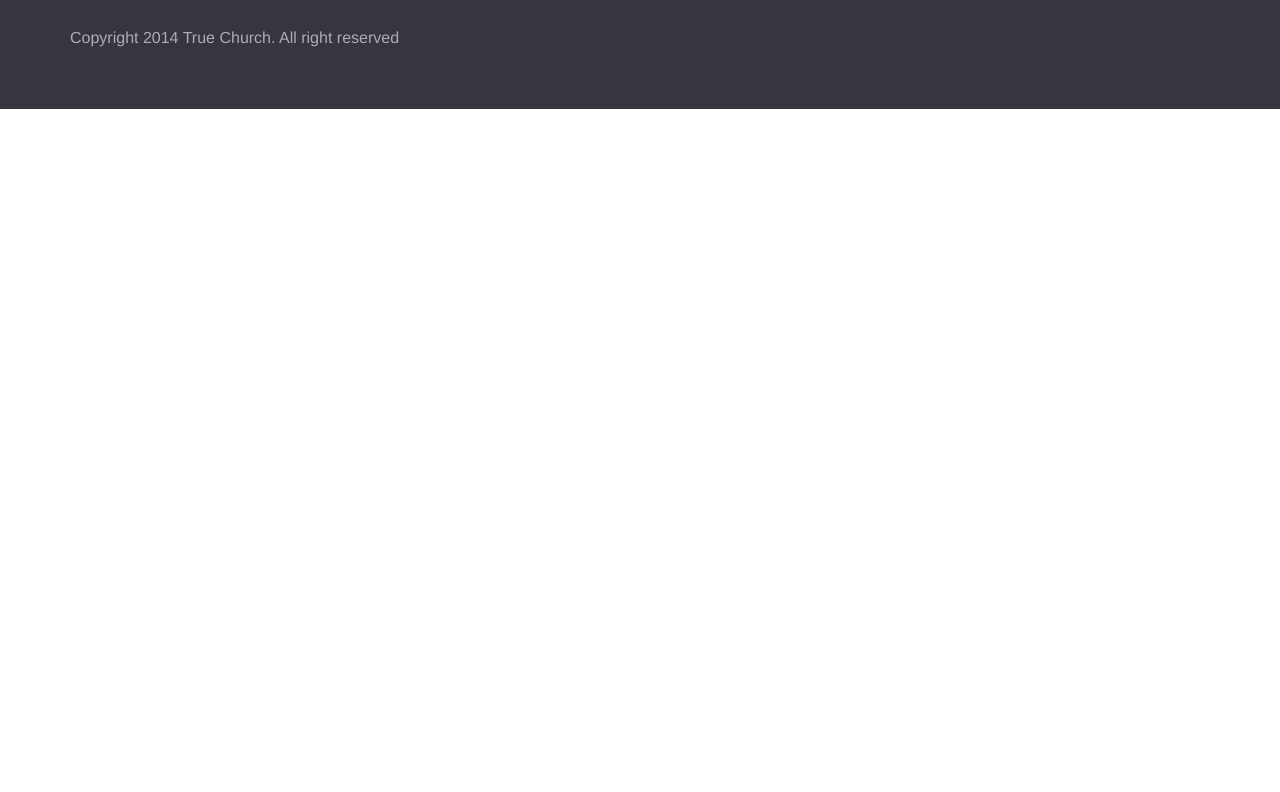
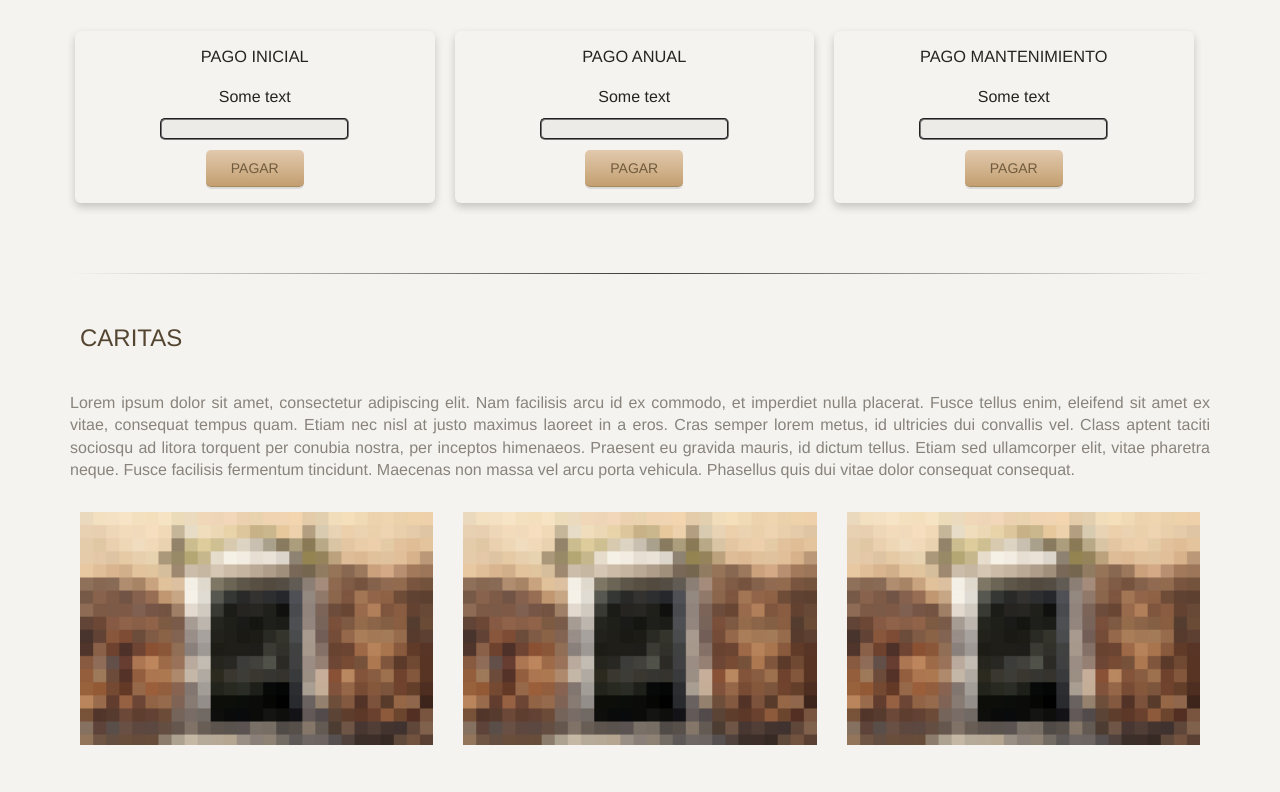
Before and after one commit to afrubioarmas/ParroquiaAsuncionDelSenor, a React (Create React App) app in the folder frontend/: page /pagos in a window 1280 px wide. Shown: the part 688-1480 px from the top of the page. Before the commit the page ends 800 px from the top, so only its background shows below. Built offline with nearby package versions, Linux system fonts and the light colour scheme; what react-google-maps would draw is missing.

Commit message:
Services page

```diff
--- /dev/null
+++ b/frontend/src/containers/Main/Services/Services.css
@@ -0,0 +1,51 @@
+* {
+    box-sizing: border-box;
+  }
+
+  body {
+    font-family: Arial, Helvetica, sans-serif;
+  }
+
+  a {
+      margin-top: 10px;
+  }
+
+  input {
+    border-style: groove;
+    border-radius: 5px;
+    background-color: #e2e1dc6b;
+  }
+
+  /* Float four columns side by side */
+  .column {
+    float: left;
+    width: 33%;
+    padding: 0 10px;
+  }
+
+  /* Remove extra left and right margins, due to padding in columns */
+  .row {margin: 20px -5px;}
+
+  /* Clear floats after the columns */
+  .row:after {
+    content: "";
+    display: table;
+    clear: both;
+  }
+
+  /* Style the counter cards */
+  .card {
+    box-shadow: 0 4px 8px 0 rgba(0, 0, 0, 0.2); /* this adds the "card" effect */
+    padding: 16px;
+    text-align: center;
+    background-color: #F4F3EF;
+  }
+
+  /* Responsive columns - one column layout (vertical) on small screens */
+  @media screen and (max-width: 600px) {
+    .column {
+      width: 100%;
+      display: block;
+      margin-bottom: 20px;
+    }
+  }
--- /dev/null
+++ b/frontend/src/containers/Main/Services/Services.js
@@ -0,0 +1,95 @@
+import React, { Component } from 'react';
+
+import './Services.css';
+
+class Services extends Component {
+    render() {
+        return (
+            <React.Fragment>
+                <div className="page-head">
+                    <div className="container">
+                        <h2 className="page-title">Servicios</h2>
+                    </div>
+                </div>
+
+                <main className="main-content">
+                    <div className="fullwidth-block">
+                        <div className="container">
+                            <div className="donation-div">
+                                <div className="row">
+                                    <div className="content col-md-12">
+                                        <h2 className="section-title">Nichos</h2>
+                                    </div>
+                                </div>
+                                <p className="donation-p">Lorem ipsum dolor sit amet, consectetur adipiscing elit. Nam facilisis arcu id ex commodo, et imperdiet nulla placerat. Fusce tellus enim, eleifend sit amet ex vitae, consequat tempus quam. Etiam nec nisl at justo maximus laoreet in a eros. Cras semper lorem metus, id ultricies dui convallis vel. Class aptent taciti sociosqu ad litora torquent per conubia nostra, per inceptos himenaeos. Praesent eu gravida mauris, id dictum tellus. Etiam sed ullamcorper elit, vitae pharetra neque. Fusce facilisis fermentum tincidunt. Maecenas non massa vel arcu porta vehicula. Phasellus quis dui vitae dolor consequat consequat.</p>
+                                <div class="row">
+                                    <div class="column">
+                                        <div class="card">
+                                            <h3>Pago Inicial</h3>
+                                            <p>Some text</p>
+                                            <input type='text'></input>
+                                            <div className="text-center">
+                                                <a href="#" className="button">Pagar</a>
+                                            </div>
+                                        </div>
+                                    </div>
+                                    <div class="column">
+                                        <div class="card">
+                                            <h3>Pago Anual</h3>
+                                            <p>Some text</p>
+                                            <input type='text'></input>
+                                            <div className="text-center">
+                                                <a href="#" className="button">Pagar</a>
+                                            </div>
+                                        </div>
+                                    </div>
+                                    <div class="column">
+                                        <div class="card">
+                                            <h3>Pago Mantenimiento</h3>
+                                            <p>Some text</p>
+                                            <input type='text'></input>
+                                            <div className="text-center">
+                                                <a href="#" className="button">Pagar</a>
+                                            </div>
+                                        </div>
+                                    </div>
+                                </div>
+                            </div>
+                            <hr className="p-separator"/>
+                            <div className="donation-div">
+                                <div className="row">
+                                    <div className="content col-md-12">
+                                        <h2 className="section-title">Caritas</h2>
+                                    </div>
+                                </div>
+                                <p className="donation-p">Lorem ipsum dolor sit amet, consectetur adipiscing elit. Nam facilisis arcu id ex commodo, et imperdiet nulla placerat. Fusce tellus enim, eleifend sit amet ex vitae, consequat tempus quam. Etiam nec nisl at justo maximus laoreet in a eros. Cras semper lorem metus, id ultricies dui convallis vel. Class aptent taciti sociosqu ad litora torquent per conubia nostra, per inceptos himenaeos. Praesent eu gravida mauris, id dictum tellus. Etiam sed ullamcorper elit, vitae pharetra neque. Fusce facilisis fermentum tincidunt. Maecenas non massa vel arcu porta vehicula. Phasellus quis dui vitae dolor consequat consequat.</p>
+                                <div className="row">
+                                    <div className="col-md-4 col-sm-6">
+                                        <div className="news">
+                                            <img className="news-image" src="images/news-thumb-1.jpg"></img>
+                                        </div>
+                                    </div>
+                                    <div className="col-md-4 col-sm-6">
+                                        <div className="news">
+                                            <img className="news-image" src="images/news-thumb-1.jpg"></img>
+                                        </div>
+                                    </div>
+                                    <div className="col-md-4 col-sm-6">
+                                        <div className="news">
+                                            <img className="news-image" src="images/news-thumb-1.jpg"></img>
+                                        </div>
+                                    </div>
+                                </div>
+                                <div className="text-center">
+                                    <a href="#" className="button">Donar</a>
+                                </div>
+                            </div>
+                        </div>
+                    </div>
+                </main>
+            </React.Fragment>
+        );
+    }
+}
+
+export default Services;
--- a/frontend/src/layouts/Main.js
+++ b/frontend/src/layouts/Main.js
@@ -7,6 +7,7 @@ import Calendar from '../containers/Main/Calendar/Calendar';
 import Donations from '../containers/Main/Donations/Donations';
 import Header from '../components/Main/Header/Header';
 import Footer from '../components/Main/Footer/Footer';
+import Services from '../containers/Main/Services/Services';
 
 class Main extends Component {
   render() {
@@ -20,6 +21,7 @@ class Main extends Component {
 						<Route path="/noticias" exact component={News} />
 						<Route path="/calendario" exact component={Calendar} />
 						<Route path="/donaciones" exact component={Donations} />
+						<Route path="/pagos" exact component={Services} />
 						<Route render={() => <h1>Not Found!</h1>} />
 					</Switch>
 				</React.Fragment>
```
